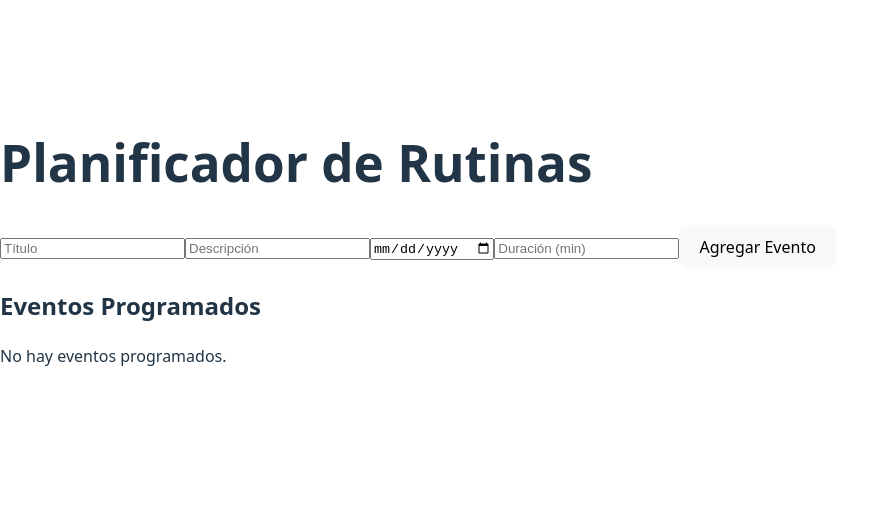
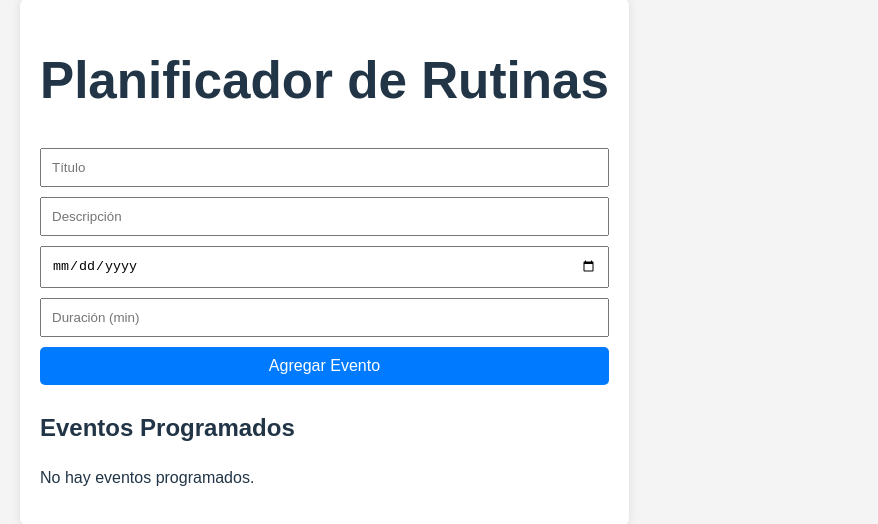
Before and after one commit to SLorenzatti12/Gestor_de_tareas_domesticas, a React (Vite) app: page / in a window 1280 px wide. Shown: the part 158-682 px from the top of the page, without its empty margins (0-878 px from the left). Built offline with nearby package versions, Linux system fonts and the light colour scheme.

Commit message:
Cambios en el Style.css

```diff
--- a/src/components/styles.css
+++ b/src/components/styles.css
@@ -0,0 +1,58 @@
+body{
+    font-family: Arial, Helvetica, sans-serif;
+    background-color: #f4f4f4;
+    margin: 0;
+    padding: 20px;
+}
+
+.planner{
+    max-width: 600px;
+    margin: auto;
+    background: white;
+    padding: 20px;
+    border-radius: 8px;
+    box-shadow: 0 0 10px rgba(0, 0, 0, 0.1);
+}
+
+.event-form{
+    display: flex;
+    flex-direction: column;
+}
+
+.event-form input, .event-form button{
+    margin: 5px 0;
+    padding: 10px;
+}
+
+.event-list{
+    margin-top: 20px;
+}
+
+event-item{
+    border: 1px solid #ddd;
+    padding: 10px;
+    margin-bottom: 10px;
+    background: #fff;
+    border-radius: 5px;
+}
+
+.event-item.Completado{
+    background: #d4edda;
+}
+
+.event-item.Proximamente{
+    background: #fff3cd;
+}
+
+button{
+    padding: 8px 12px;
+    border: none;
+    cursor: pointer;
+    background: #007bff;
+    color: white;
+    border-radius: 5px;
+}
+
+button:hover{
+    background: #0056b3;
+}
```
